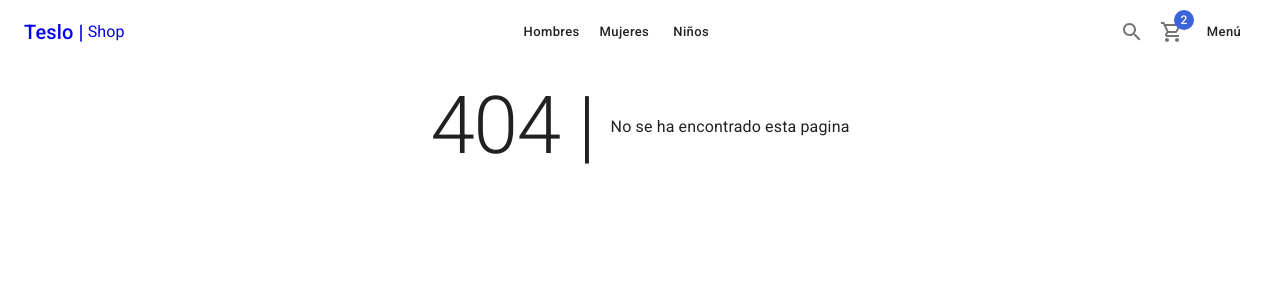
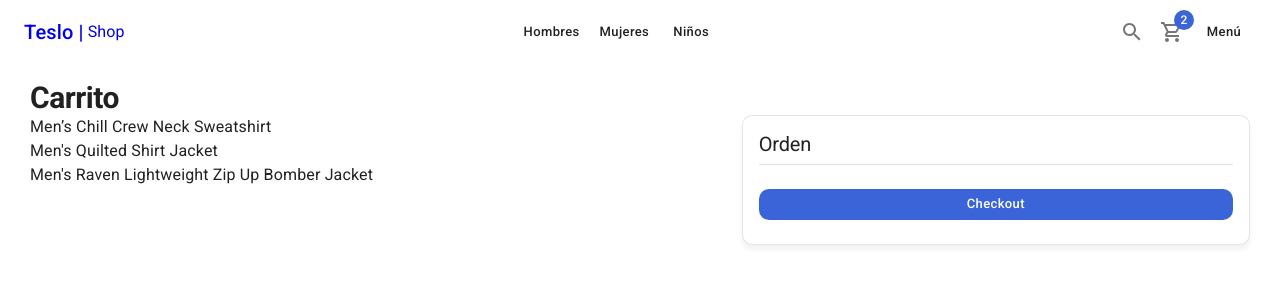
Before and after one commit to andresmurilloco/teslo-shop, a Next.js app: page /cart in a window 1280 px wide. Before the commit this address had no page. Shown: the top 300 px of the page. Built offline with nearby package versions, Linux system fonts and the light colour scheme.

Commit message:
Class 192

```diff
--- /dev/null
+++ b/components/cart/CartList.tsx
@@ -0,0 +1,18 @@
+import { initialData } from "@/database/products"
+import { Typography } from "@mui/material"
+
+const productsInCar = [
+    initialData.products[0],
+    initialData.products[1],
+    initialData.products[2]
+]
+
+export const CartList = () => {
+  return (
+    <>
+        {productsInCar.map(product=>(
+            <Typography key={product.slug}>{product.title}</Typography>
+        ))}
+    </>
+  )
+}
--- /dev/null
+++ b/components/cart/index.ts
@@ -0,0 +1 @@
+export * from './CartList';
--- /dev/null
+++ b/pages/cart/index.tsx
@@ -0,0 +1,30 @@
+import { CartList } from "@/components/cart"
+import { ShopLayout } from "@/components/layouts"
+import { Box, Button, Card, CardContent, Divider, Grid, Typography } from "@mui/material"
+
+const CartPage = () => {
+  return (
+    <ShopLayout title="Carrito - 3" pageDescription="Carrito de compras de la tienda">
+      <Typography variant="h1" component={'h1'}>Carrito</Typography>
+      <Grid container>
+        <Grid item xs={12} sm={7}>
+          <CartList/>
+        </Grid>
+        <Grid item xs={12} sm={5}>
+          <Card className="summary-card">
+            <CardContent>
+              <Typography variant="h2">Orden</Typography>
+              <Divider sx={{my:1}}/>
+              {/* Order summary */}
+              <Box sx={{mt:3}}>
+                <Button color="secondary" className='circular-btn' fullWidth>Checkout</Button>
+              </Box>
+            </CardContent>
+          </Card>
+        </Grid>
+      </Grid>
+    </ShopLayout>
+  )
+}
+
+export default CartPage
```
Also changed, not shown: pages/cart/empty.tsx (added, +33 -0 lines).
